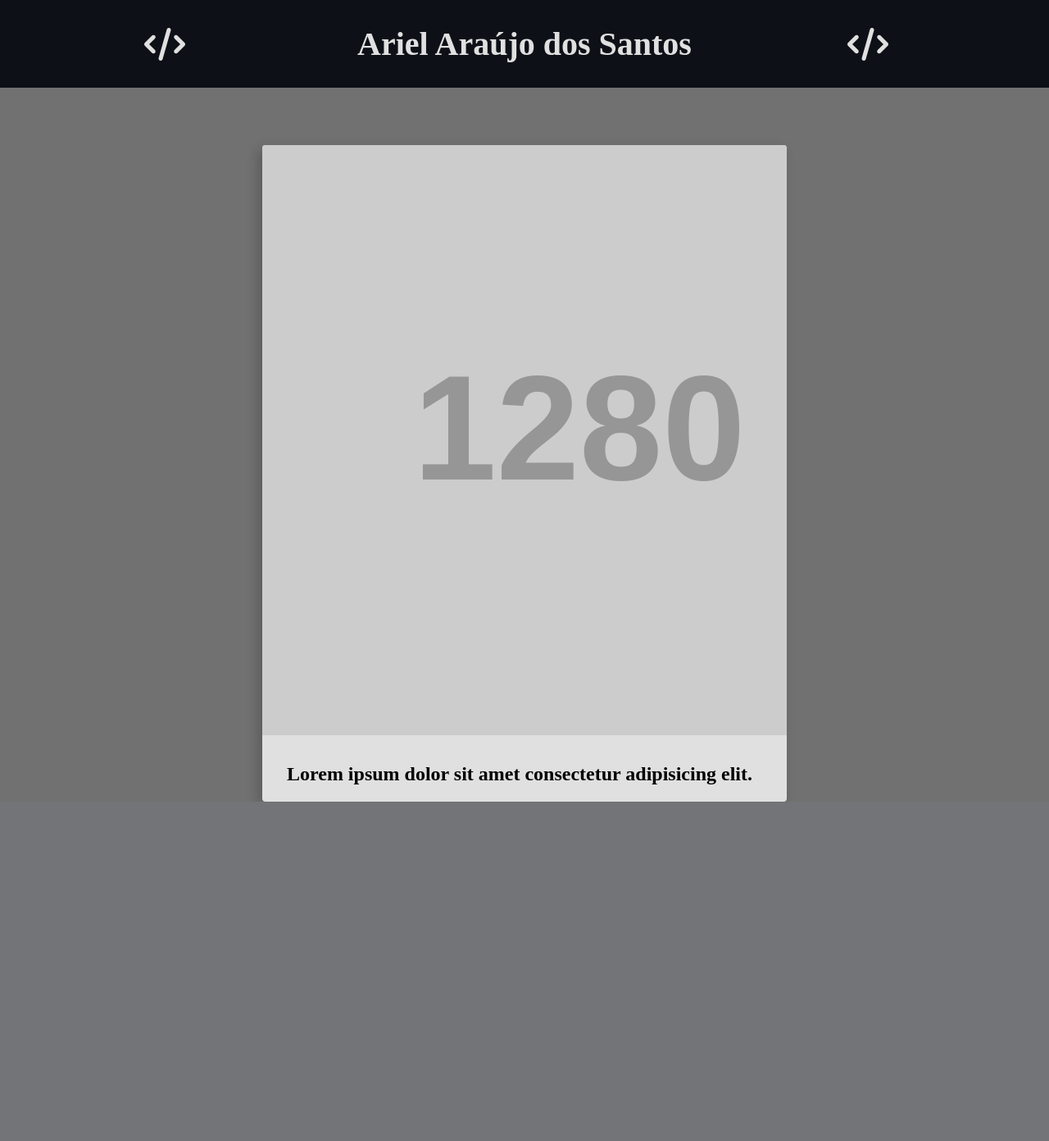
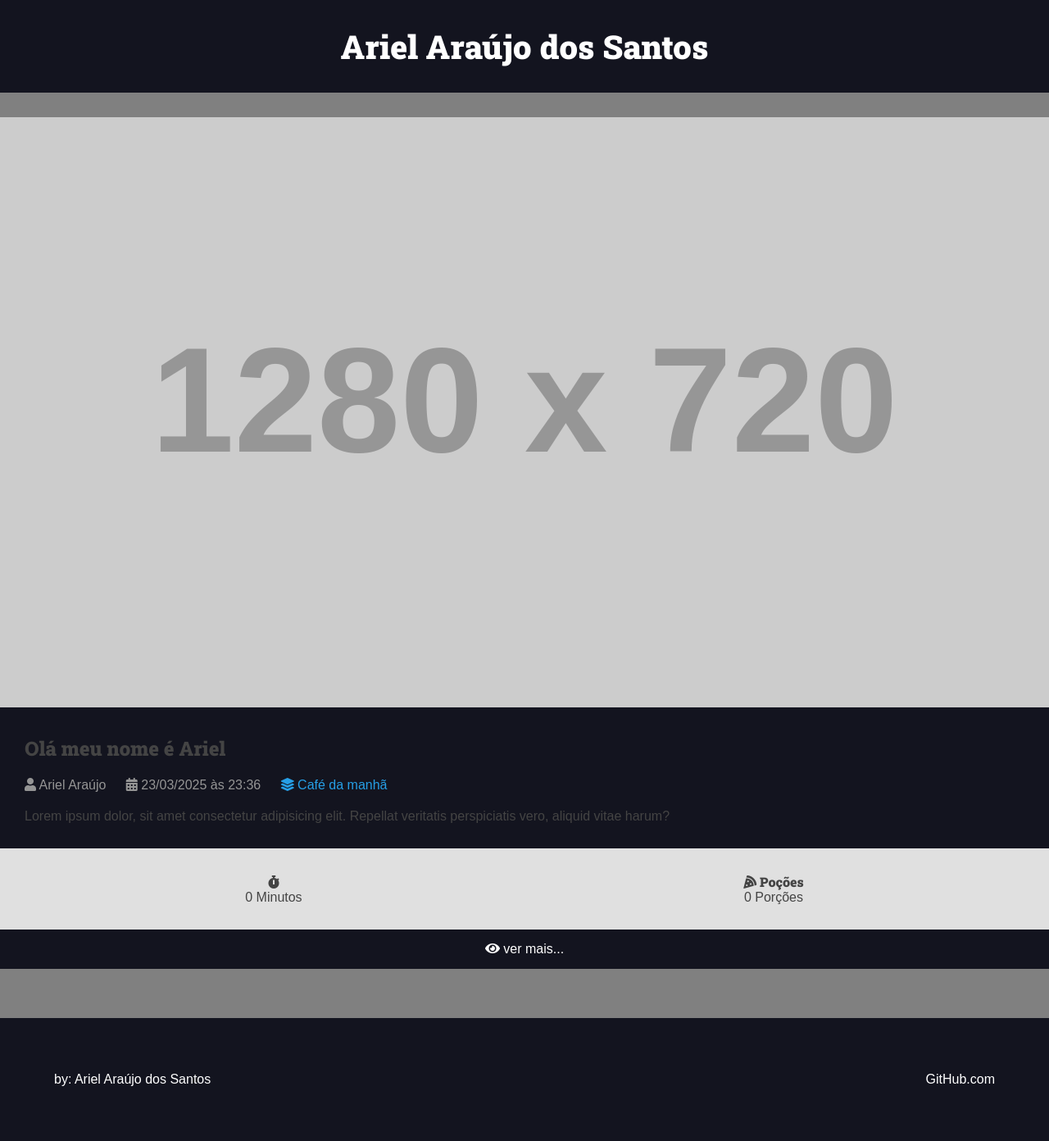
Before and after one commit to ArielAraujo18/curriculo-front-end, a Django app: page / in a window 1280 px wide. Shown: the whole page at 82% size. Before the commit the page ends 978 px from the top, so only its background shows below. Run offline with Django 5.2, Linux system fonts and the light colour scheme; grey boxes labelled with a size stand in for pictures from a placeholder-image service; some libraries are stand-ins or nearby versions.

Commit message:
Criação do meu portifólio

```diff
--- a/aplicativo/templates/aplicativo/pages/home.html
+++ b/aplicativo/templates/aplicativo/pages/home.html
@@ -1,14 +1,14 @@
-{%include 'aplicativo/partials/head.html'%}
-<body>
-    {%include 'aplicativo/partials/header.html'%}
-    <div class="aplicativo aplicativo-list-item">
-        <div class="recipe-cover">
-            <img src="https://placehold.co/1280x720/png/269fe6" alt="Temporario">
-        </div>
-        <div class="aplicativo-title-container">
-            <h2>Lorem ipsum dolor sit amet consectetur adipisicing elit.
-            </h2>
-        </div>
-    </div>
-</body>
-</html>
+    {% include 'aplicativo/partials/head.html' %}
+    <body>
+        {% include 'aplicativo/partials/header.html' %}
+
+
+        <main class="content-container">
+            <div class="main-content main-content-list container">
+                {% include 'aplicativo/partials/recipe.html' %}
+            </div>
+        </main>
+
+        {% include 'aplicativo/partials/footer.html'%}
+    </body>
+    </html>
--- /dev/null
+++ b/aplicativo/templates/aplicativo/partials/footer.html
@@ -0,0 +1,9 @@
+<footer class="main-footer">
+    <div class="developer">
+        <a href=""> by: Ariel Araújo dos Santos </a>
+    </div>
+
+    <div class="powered">
+        <a href=""> GitHub.com</a>
+    </div>
+</footer>
--- a/aplicativo/templates/aplicativo/partials/head.html
+++ b/aplicativo/templates/aplicativo/partials/head.html
@@ -1,58 +1,23 @@
 <!DOCTYPE html>
-<html lang="en">
+<html lang="pt-br">
 <head>
     <meta charset="UTF-8">
     <meta name="viewport" content="width=device-width, initial-scale=1.0">
-    <title>Document</title>
+    <title>Recipes</title>
 
-    <link rel="stylesheet" href="https://cdnjs.cloudflare.com/ajax/libs/font-awesome/6.5.1/css/all.min.css">
+    <link rel="stylesheet" href="https://cdnjs.cloudflare.com/ajax/libs/font-awesome/5.15.4/css/fontawesome.min.css" integrity="sha512-P9vJUXK+LyvAzj8otTOKzdfF1F3UYVl13+F8Fof8/2QNb8Twd6Vb+VD52I7+87tex9UXxnzPgWA3rH96RExA7A==" crossorigin="anonymous" referrerpolicy="no-referrer" />
+
+    <link rel="stylesheet" href="https://cdnjs.cloudflare.com/ajax/libs/font-awesome/5.15.4/css/brands.min.css" integrity="sha512-sVSECYdnRMezwuq5uAjKQJEcu2wybeAPjU4VJQ9pCRcCY4pIpIw4YMHIOQ0CypfwHRvdSPbH++dA3O4Hihm/LQ==" crossorigin="anonymous" referrerpolicy="no-referrer" />
+
+    <link rel="stylesheet" href="https://cdnjs.cloudflare.com/ajax/libs/font-awesome/5.15.4/css/solid.min.css" integrity="sha512-tk4nGrLxft4l30r9ETuejLU0a3d7LwMzj0eXjzc16JQj+5U1IeVoCuGLObRDc3+eQMUcEQY1RIDPGvuA7SNQ2w==" crossorigin="anonymous" referrerpolicy="no-referrer" />
+
+    <link rel="preconnect" href="https://fonts.googleapis.com">
+    <link rel="preconnect" href="https://fonts.gstatic.com" crossorigin>
+    <link href="https://fonts.googleapis.com/css2?family=Roboto+Slab:wght@900&display=swap" rel="stylesheet">
+
 
 
     <style>
-        :root {
-    --color-primary: #1a73e8;
-    --color-primary-hover: #1558b0;
-    --color-primary-dark: #0d1117;
-    --color-primary-dark-hover: #161b22;
-    --color-primary-light: #3c4049;
-    --color-primary-light-hover: #4a4f5a;
-
-    --color-white: #e0e0e0;
-    --color-black: #0a0a0a;
-
-    --color-dark-text: #b0b3b8;
-    --color-info-light: #5a7ca0;
-    --color-debug-light: #5a7ca0;
-    --color-success-light: #3c7c57;
-    --color-alert-light: #b4882b;
-    --color-warning-light: #b4882b;
-    --color-error-light: #a83a3a;
-
-    --color-info-dark: #3a5f85;
-    --color-debug-dark: #3a5f85;
-    --color-success-dark: #2e5f40;
-    --color-alert-dark: #715d2c;
-    --color-warning-dark: #715d2c;
-    --color-error-dark: #7f2d2d;
-
-    --color-gray-0: #1e1e1e;
-    --color-gray-1: #252525;
-    --color-gray-2: #2d2d2d;
-    --color-gray-3: #363636;
-    --color-gray-4: #3f3f3f;
-    --color-gray-5: #494949;
-    --color-gray-6: #535353;
-    --color-gray-7: #5d5d5d;
-    --color-gray-8: #676767;
-    --color-gray-9: #717171;
-
-    --font-primary: 'Inter', sans-serif;
-    --font-headings: 'Roboto Slab', serif;
-
-    --spacing-gutter-medium: 3rem;
-    --spacing-gutter-large: 4rem;
-    }
-
         *{
             padding: 0;
             margin: 0;
@@ -66,22 +31,68 @@
         body{
             font-size: 1.6rem;
             font-family: var(--font-primary);
-        background: var(--color-gray-9);
+            background: grey;
+            color: var(--color-dark-text);
         }
 
         .container{
             max-width: 144rem;
             margin: 0 auto;
             padding: var(--spacing-gutter-medium);
+            margin-bottom: var(--spacing-gutter-medium);
+        }
+
+
+        .main-header-container{
+            background: var(--color-primary-dark);
         }
 
         h1,h2,h3,h4,h5,h6{
             font-family: var(--font-headings);
         }
 
-    .header-container{
-            background: var(--color-primary-dark);
-            margin-bottom: 20px;
+        :root{
+            --color-primary: #269fe6;
+            --color-primary-hover: #2086c2;
+            --color-primary-dark: #13141f;
+            --color-primary-dark-hover: #212336;
+            --color-primary-light: #d4ecfa;
+            --color-primary-light-hover: #bdd8e7;
+
+            --color-white: #fff;
+            --color-black: #000;
+
+            --color-dark-text: #444;
+            --color-info-light: #cce5ff;
+            --color-debug-light: #cce5ff;
+            --color-success-light: #d4edda;
+            --color-alert-light: #fff3cd;
+            --color-warning-light: #fff3cd;
+            --color-error-light: #f8d7da;
+
+            --color-info-dark: #4d86c4;
+            --color-debug-dark: #4d86c4;
+            --color-success-dark: #4a9c5d;
+            --color-alert-dark: #927f40;
+            --color-warning-dark: #927f40;
+            --color-error-dark: #da525d;
+
+            --color-gray-0: #f9f9f9;
+            --color-gray-1: #e0e0e0;
+            --color-gray-2: #c7c7c7;
+            --color-gray-3: #aeaeae;
+            --color-gray-4: #959595;
+            --color-gray-5: #7d7d7d;
+            --color-gray-6: #646464;
+            --color-gray-7: #4b4b4b;
+            --color-gray-8: #323232;
+            --color-gray-9: #191919;
+
+            --font-primary: sans-serif;
+            --font-headings: 'Roboto Slab', serif;
+
+            --spacing-gutter-medium: 3rem;
+            --spacing-gutter-large: 4rem;
         }
 
         .main-logo{
@@ -94,21 +105,67 @@
             justify-content: center;
             width: fit-content;
             margin: 0 auto;
-            gap: 20rem;
         }
 
-    .i-right{
-        position: relative;
-        right: 10px;
-        font-size: 4rem;
-    }
-    .i-left{
-        position: relative;
-        right: 10px;
-        font-size: 4rem;
+        .main-logo-icon{
+            margin-right: 2rem;
         }
 
-    .aplicativo{
+        .search-form{
+            border: .2rem solid var(--color-primary-dark);
+            max-width: 64rem;
+            margin: 0 auto;
+            border-radius: .4rem;
+            position: relative;
+            transition: all 300ms ease-in-out;
+        }
+
+        .search-form:focus-within{
+            border-color: var(--color-primary);
+            background: var(--color-white);
+        }
+
+        .search-form:focus-within .search-button{
+            color: var(--color-primary);
+        }
+
+        .search-input,
+        .search-button{
+            border: none;
+            background: none;
+            outline: none;
+            padding: 1rem;
+            transition: all 300ms ease-in-out;
+        }
+
+        .search-input{
+            width: 100%;
+            padding-right: 3rem;
+        }
+
+        .search-button{
+            position: absolute;
+            top: 0;
+            right: 0;
+        }
+
+        .search-button:focus{
+            outline: 1px solid (--color-primary);
+            background: rgba(0,0,0, 0.5);
+        }
+
+        .main-content{
+            padding-top: 0;
+        }
+
+        .main-content-list{
+            display: flex;
+            flex-wrap: wrap;
+            justify-content: center;
+            gap: var(--spacing-gutter-large)
+        }
+
+        .recipe{
             background: var(--color-white);
             box-shadow: -5px 5px 15px rgba(0,0,0, .2);
             transform: scale(1);
@@ -118,19 +175,107 @@
             width: 100%;
         }
 
-    .aplicativo-list-item{
+        .recipe img{
+            max-width: 100%;
+        }
+
+        .recipe-list-item{
             max-width: 64rem;
             flex: 1 1 300px;
             width: 100%;
             margin: 0 auto;
-        margin-top: 7rem;
         }
 
-    .aplicativo-title-container{
+        .recipe-list-item:hover{
+            transform: scale(1.02);
+            box-shadow: -8px 8px 18px rgba(0, 0, 0, .3);
+        }
+
+        .recipe-title-container{
             padding: var(--spacing-gutter-medium);
             padding-bottom: 2rem;
         }
 
+        .recipe-author{
+            padding: 0 var(--spacing-gutter-medium);
+        }
+
+        .recipe-content{
+            padding: var(--spacing-gutter-medium);
+            padding-top: 2rem;
+        }
+
+        .recipe-author-item{
+            color: var(--color-gray-4);
+            margin-right: 2rem;
+        }
+
+        .recipe-author a{
+            color: var(--color-primary);
+            transition: all 300ms ease-in-out;
+            text-decoration: none;
+        }
+
+        .recipe-author a:hover{
+            color: var(--color-primary-dark);
+        }
+
+        .recipe-meta-container{
+            display: flex;
+            flex-flow: row wrap;
+            padding: var(--spacing-gutter-medium);
+            background: var(--color-gray-1);
+        }
+
+        .recipe-meta{
+            display: flex;
+            flex-flow: column nowrap;
+            flex-shrink: 1;
+            flex-grow: 1;
+            text-align: center;
+        }
+
+        .recipe-meta-title{
+            font-size: 1.6rem;
+        }
+
+        .recipe-footer a{
+            background: var(--color-primary-dark);
+            display: block;
+            flex-flow: row nowrap;
+            color: var(--color-white);
+            text-decoration: none;
+            text-align: center;
+            padding: 1.5rem var(--spacing-gutter-medium);
+            transition: all 300ms ease-in-out;
+        }
+
+        .recipe-footer a:hover{
+            filter: brightness(2);
+        }
+
+        .main-footer{
+            display: flex;
+            align-items: center;
+            justify-content: space-between;
+            background-color: var(--color-primary-dark);
+            color: var(--color-white);
+            padding: 6.6rem;
+        }
+
+        .main-footer a{
+            color: var(--color-white);
+            text-decoration: none;
+            transition: all 300ms ease-in-out;
+        }
+
+        .main-footer a:hover{
+            filter: brightness(.8);
+        }
+
+        .recipe-test{
+            background-color: #13141f;
+        }
 
     </style>
 </head>
--- a/aplicativo/templates/aplicativo/partials/header.html
+++ b/aplicativo/templates/aplicativo/partials/header.html
@@ -1,10 +1,8 @@
-<header class="header-container">
+<header class="main-header-container">
     <div class="main-header container">
         <h1>
             <a class="main-logo" href="/">
-                <i class="fas fa-code i-left"></i>
                 <span class="main-logo-text">Ariel Araújo dos Santos</span>
-                <i class="fas fa-code i-right"></i>
             </a>
         </h1>
     </div>
--- /dev/null
+++ b/aplicativo/templates/aplicativo/partials/recipe.html
@@ -0,0 +1,53 @@
+<div class="recipe-test">
+    <div>
+        <img src="https://placehold.co/1280x720/png/269fe6" alt="Temporario">
+    </div>
+    <div class="recipe-title-container">
+        <h2 class="recipe-title">
+            Olá meu nome é Ariel
+        </h2>
+    </div>
+    <div class="recipe-author">
+        <span class="recipe-author-item">
+            <i class="fas fa-user"></i>
+            Ariel Araújo
+        </span>
+        <span class="recipe-author-item">
+            <i class="fas fa-calendar-alt"></i>
+            23/03/2025 às 23:36
+        </span>
+        <span class="recipe-author-item">
+            <a href="/recipes">
+                <i class="fas fa-layer-group"></i>
+                <span>Café da manhã</span>
+            </a>
+        </span>
+    </div>
+    <div class="recipe-content">
+        <p>Lorem ipsum dolor, sit amet consectetur adipisicing elit. Repellat veritatis perspiciatis vero, aliquid vitae harum?</p>
+    </div>
+
+
+    <div class="recipe-meta-container">
+        <div class="recipe-meta recipe-preparation">
+            <h3 class="recipe-meta-title"><i class="fas fa-stopwatch"></i></h3>
+            <div class="recipe-meta-text">
+                0 Minutos
+            </div>
+        </div>
+        <div class="recipe-meta recipe-servings">
+            <h3 class="recipe-meta-title"><i class="fas fa-pizza-slice"></i> Poções</h3>
+            <div class="recipe-meta-text">
+                0 Porções
+            </div>
+        </div>
+    </div>
+
+    <footer class="recipe-footer">
+        <a class="recipe-read-more button button-dark button-full-width" href="">
+            <i class="fas fa-eye"></i>
+            <span>ver mais...</span>
+        </a>
+    </footer>
+
+</div>
```
Also changed, not shown: aplicativo/templates/aplicativo/partials/conteudo.html (added, +43 -0 lines). Lines whose indentation alone changed are shown as unchanged.
